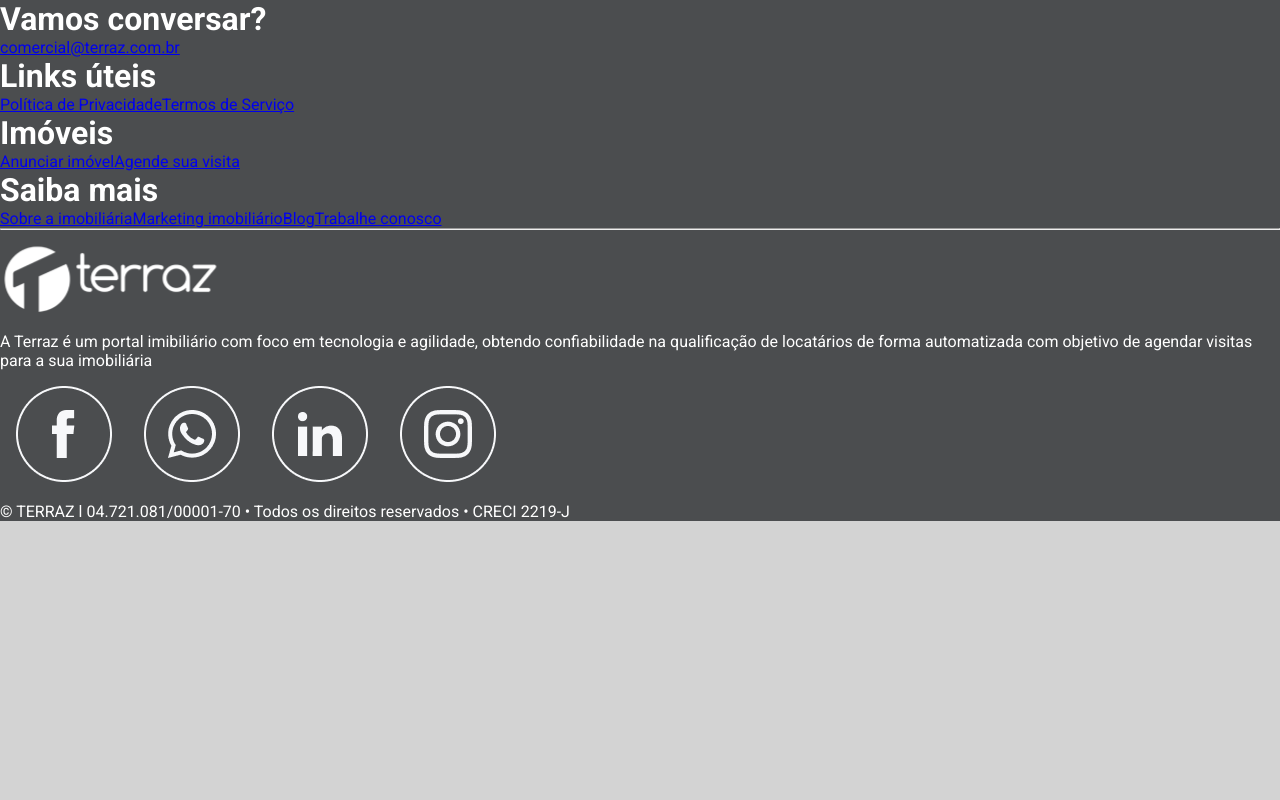
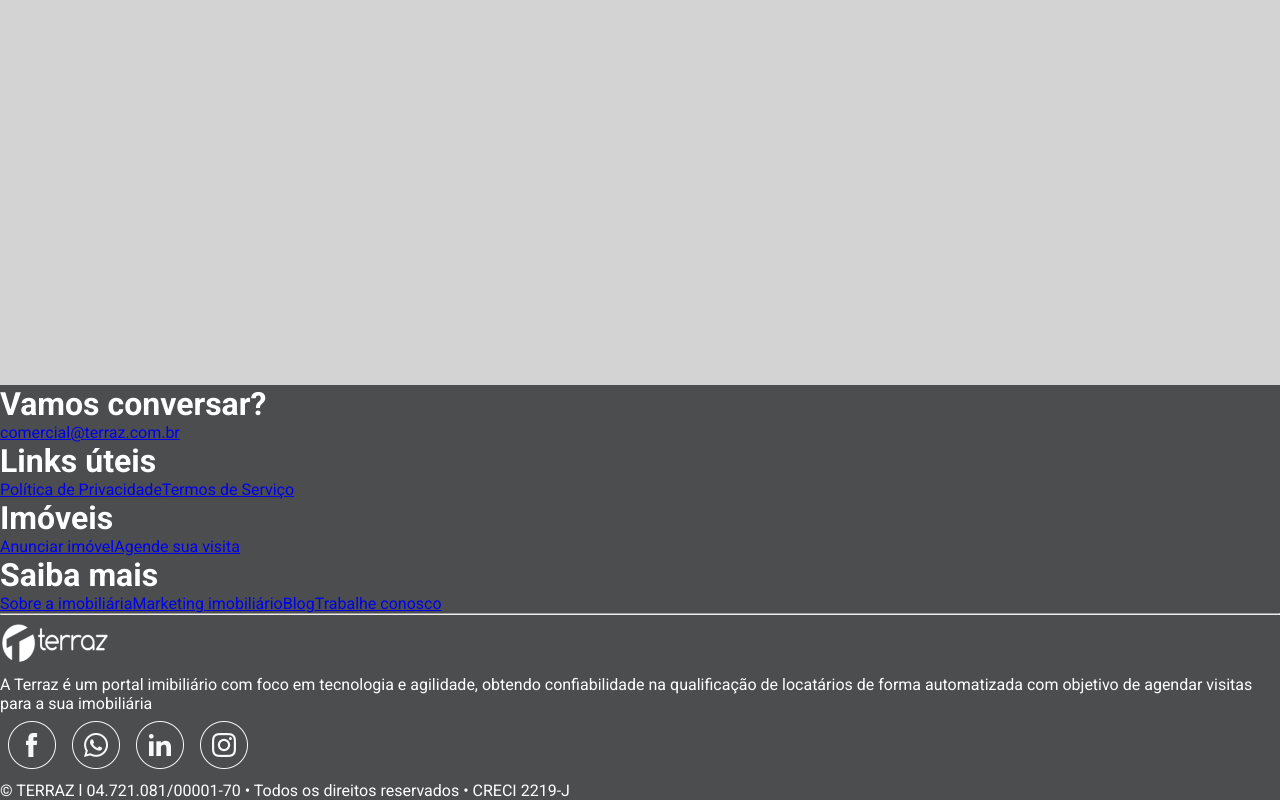
Before and after one commit to JoaoDobrowolski/responsive-footer, a React (Create React App) app: page / in a window 1280 px wide. Built offline with nearby package versions, Linux system fonts and the light colour scheme.

Commit message:
feat: initial basic css

```diff
--- a/src/App.js
+++ b/src/App.js
@@ -4,7 +4,8 @@
 
 function App() {
   return (
-    <div>
+    <div className="app">
+      <div className="content" />
       <Footer />
     </div>
   );
--- a/src/components/Footer/Footer.css
+++ b/src/components/Footer/Footer.css
@@ -1,3 +1,25 @@
 .footer {
   background-color: #4B4D4F;
 }
+
+/* the app and content classes exist so that the footer stays below even if the page has no content */
+.app {
+  display: flex;
+  flex-direction: column;
+  min-height: 100vh; /* Ensures the height of the parent is at least the height of the viewport */
+
+}
+
+.content {
+  flex: 1; /* Occupies the remaining available space */
+}
+
+.terraz-logo { /* fix quality or change to svg */
+  width: 111px;
+  height: 56px;
+}
+
+.social-logo {
+  width: 64px;
+  height: 64px;
+}
--- a/src/components/Footer/Footer.js
+++ b/src/components/Footer/Footer.js
@@ -55,7 +55,7 @@
       </div>
       <hr></hr>
       <div>
-        <img src={terrazLogo} alt="terraz-logo" />
+        <img className="terraz-logo" src={terrazLogo} alt="terraz-logo" />
       </div>
       <div>
         <p>
@@ -63,10 +63,10 @@
         </p>
       </div>
       <div>
-        <img src={faceLogo} alt="facebook-logo" />
-        <img src={whatsLogo} alt="whatsapp-logo" />
-        <img src={linkedinLogo} alt="linkedin-logo" />
-        <img src={instaLogo} alt="instagram-logo" />
+        <img className="social-logo" src={faceLogo} alt="facebook-logo" />
+        <img className="social-logo" src={whatsLogo} alt="whatsapp-logo" />
+        <img className="social-logo" src={linkedinLogo} alt="linkedin-logo" />
+        <img className="social-logo" src={instaLogo} alt="instagram-logo" />
       </div>
       <div>
         <p>© TERRAZ l 04.721.081/00001-70 • Todos os direitos reservados • CRECI 2219-J</p>
```
Also changed, not shown: src/global.css (line endings or trailing spaces).
